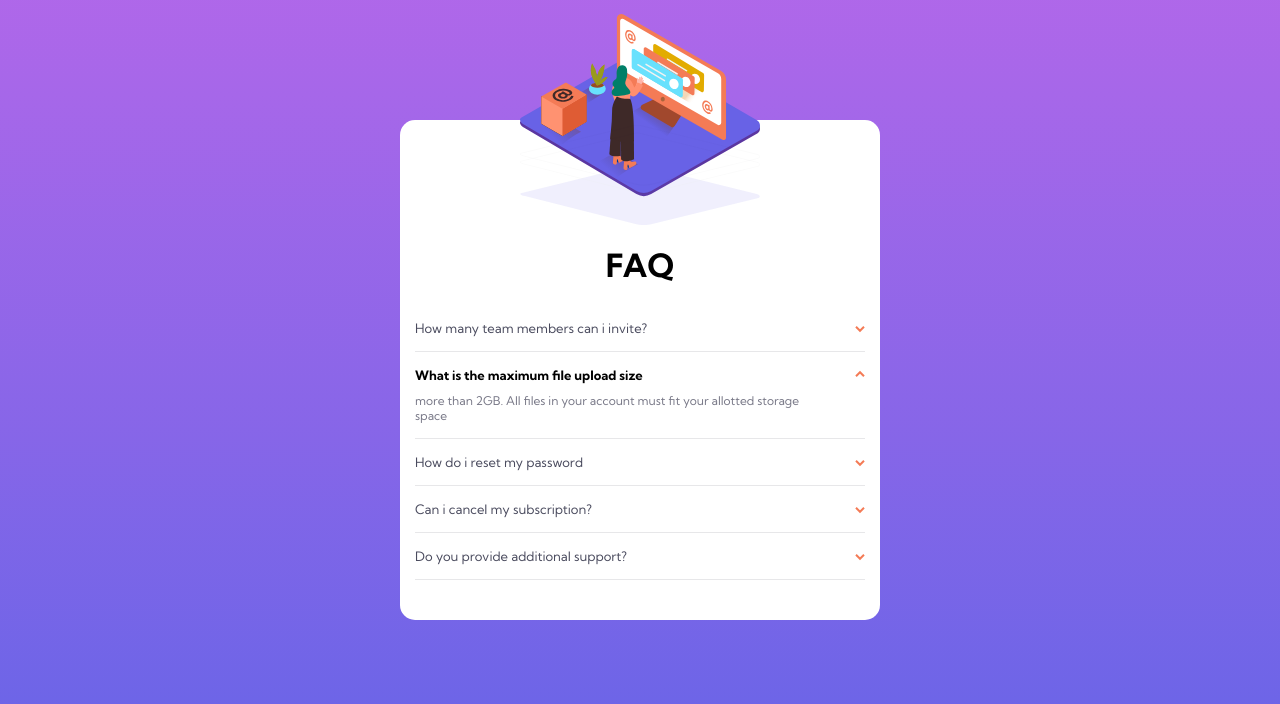
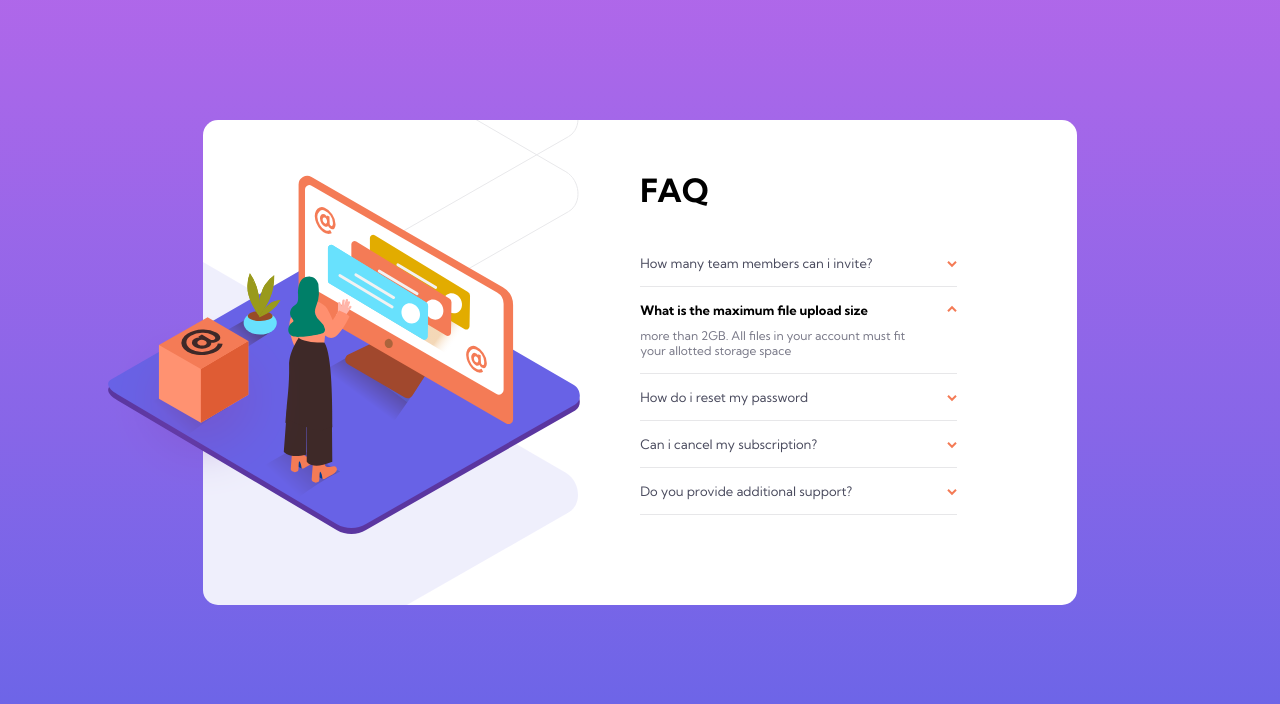
Before and after one commit to dorianstorella/faq-accordion-card-main, a website: page App/index.html in a window 1280 px wide. Drawn offline with Linux system fonts and the light colour scheme.

Commit message:
project fnish

```diff
--- a/App/index.css
+++ b/App/index.css
@@ -94,18 +94,53 @@ summary:hover{
     }
 }
 
-@media (min-width:800px){
-    /* img{
-        content:url("/images/illustration-woman-online-desktop.svg");
-    } */
+@media (min-width:1050px){
 
-    img[content*="/images/illustration-woman-online-mobile.svg"] {
-        background-image: url("/images/illustration-woman-online-desktop.svg");
+    header {
+        width: 45%;
+        text-align: left;
+        margin: 0 0 30px auto;
+    }
+
+    body {
+        width: 55%;
+        max-width: none;
+        padding: 50px 120px 90px 50px;
+        background-image: url("/images/bg-pattern-desktop.svg");
+        background-position: left -590px top -300px;
         background-repeat: no-repeat;
-        width: 20rem;
-        height: 10rem;
     }
+
+    figure {
+        position: relative;
+        width: auto;
+        height: auto;
+        content: close-quote;
+        box-sizing: border-box;
+        left: -145px;
+        top: -50px;
+
+    }
+
+    img {
+        content: url("/images/illustration-woman-online-desktop.svg");
+        position: absolute;
+        width: 472px;
+        height: 359px;
+        margin: 0;
+    }
+
     .shadow{
-        content: url("/images/bg-pattern-desktop.svg");
+        content: url("/images/illustration-box-desktop.svg");
+        position: absolute;
+        width:191px;
+        height:184px;
+    }
+
+    details{
+        display: block;
+        width: 45%;
+        margin: 0 0 0 auto;
+
     }
 }
```
